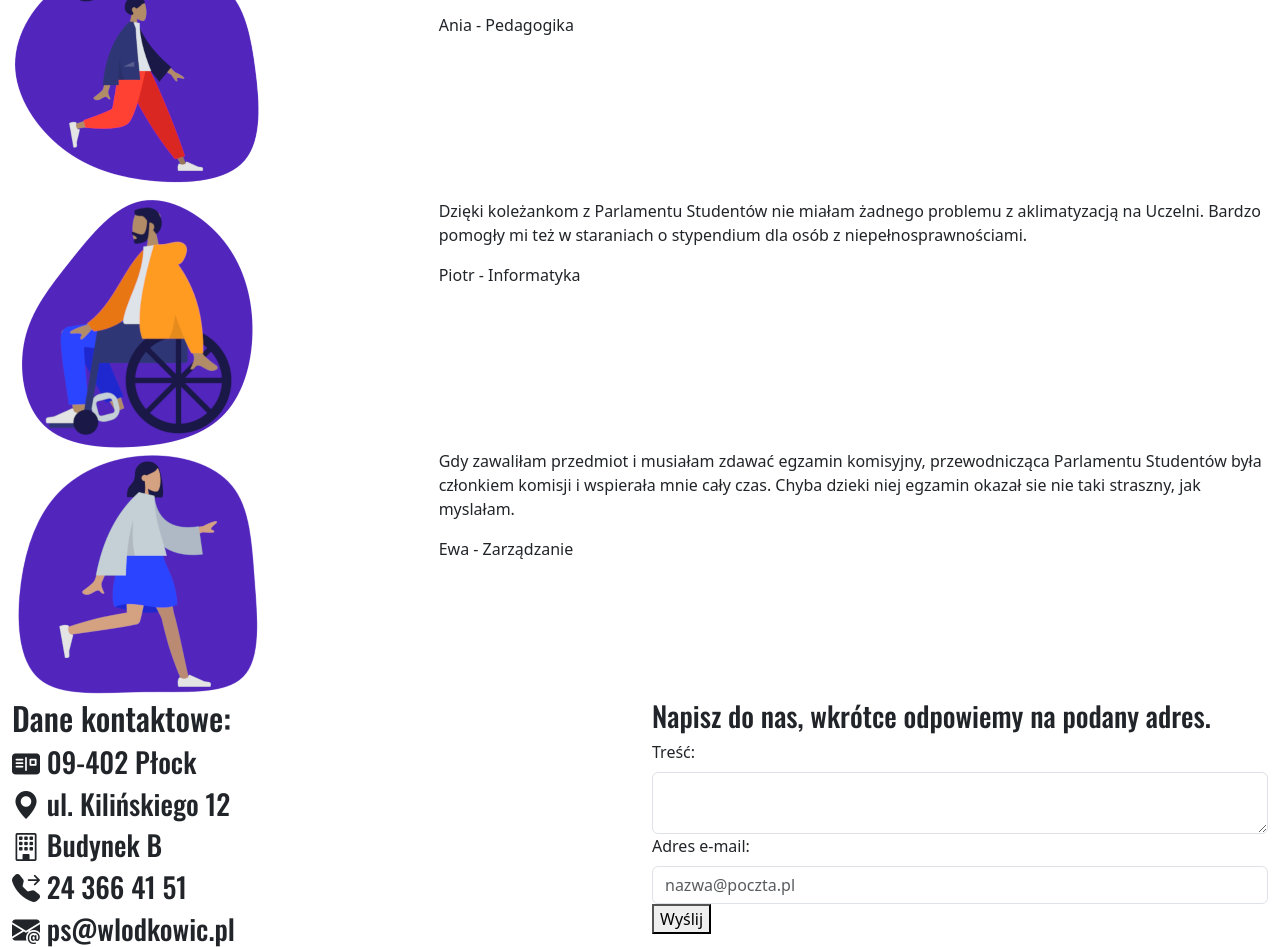
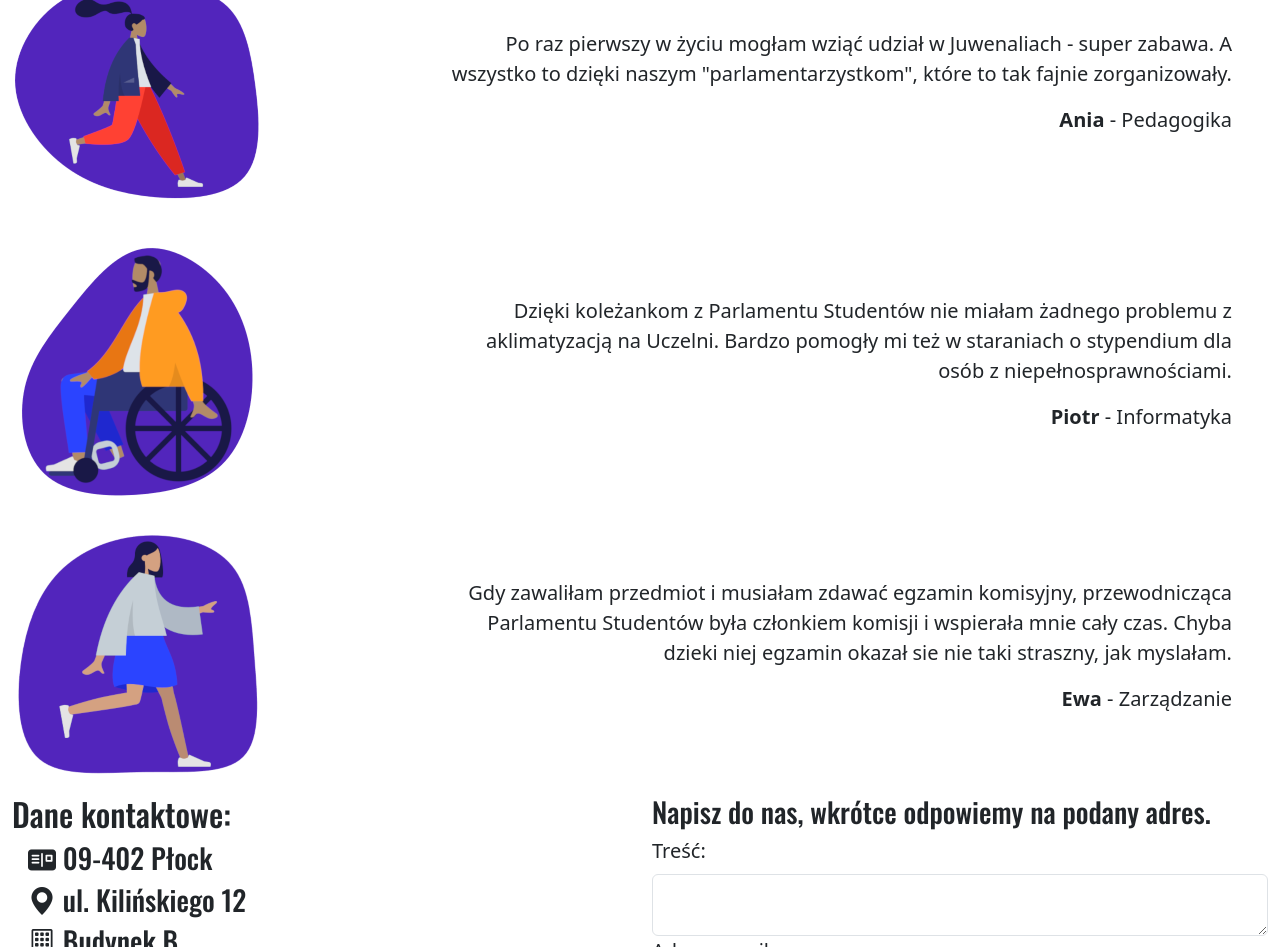
Before and after one commit to Kepczyn/Kepczyn.github.io, a plain HTML site: page index.html in a window 1280 px wide. Shown: the part 2670-3617 px from the top of the page. Drawn offline with nearby package versions, Linux system fonts and the light colour scheme.

Commit message:
Korekta sekcji Kontakt

```diff
--- a/index.html
+++ b/index.html
@@ -187,40 +187,40 @@
     </div>
     <div class="triangle-bottom"></div>
     <!-- Opinie (testimonials) -->
-    <section>
-      <div class="row">
+    <section class="testimonials">
+      <div class="row py-3 align-items-center">
         <div class="col-4">
           <img src="img/testim01.png" alt="Studentka" class="img-fluid">
         </div>
-        <div class="col-8">
+        <div class="col-8 pe-5 fs-5 text-end">
           <p>Po raz pierwszy w życiu mogłam wziąć udział w Juwenaliach - super zabawa. A wszystko to dzięki naszym "parlamentarzystkom", które to tak fajnie zorganizowały.</p>
-          <p>Ania - Pedagogika</p>
+          <p><b>Ania</b> - Pedagogika</p>
         </div>
       </div>
-      <div class="row">
+      <div class="row py-3 align-items-center"">
         <div class="col-4">
           <img src="img/testim02.png" alt="Student na wózku inwalidzkim" class="img-fluid">
         </div>
-        <div class="col-8">
+        <div class="col-8 pe-5 fs-5 text-end">
           <p>Dzięki koleżankom z Parlamentu Studentów nie miałam żadnego problemu z aklimatyzacją na Uczelni. Bardzo pomogły mi też w staraniach o stypendium dla osób z niepełnosprawnościami.</p>
-          <p>Piotr - Informatyka</p>
+          <p><b>Piotr</b> - Informatyka</p>
         </div>
       </div>
-      <div class="row">
+      <div class="row py-3 align-items-center">
         <div class="col-4">
           <img src="img/testim03.png" alt="Studentka" class="img-fluid">
         </div>
-        <div class="col-8">
+        <div class="col-8 pe-5 fs-5 text-end">
           <p>Gdy zawaliłam przedmiot i musiałam zdawać egzamin komisyjny, przewodnicząca Parlamentu Studentów była członkiem komisji i wspierała mnie cały czas. Chyba dzieki niej egzamin okazał sie nie taki straszny, jak myslałam.</p>
-          <p>Ewa - Zarządzanie</p>
+          <p><b>Ewa</b> - Zarządzanie</p>
         </div>
       </div>
     </section>
     <!-- Kontakt -->
-    <div class="row">
-      <section class="col-md-6">
+    <div class="row" id="contact">
+      <section class="col-md-6 contact_address">
         <h2>Dane kontaktowe:</h2>
-          <div>
+          <div class="ps-3">
             <h3><i class="bi bi-postcard-fill"></i> 09-402 Płock</h3>
             <h3><i class="bi bi-geo-alt-fill"></i> ul. Kilińskiego 12</h3>
             <h3><i class="bi bi-building"></i> Budynek B</h3>
@@ -228,18 +228,18 @@
             <h3><i class="bi bi-envelope-at-fill"></i> ps@wlodkowic.pl</h3>
           </div>
       </section>
-      <section class="col-md-6">
+      <section class="col-md-6 contact_form">
         <h3>Napisz do nas, wkrótce odpowiemy na podany adres.</h3>
         <form method="post" action="mail:ps@wlodkowic.pl?subject=Kontakt">
           <div>
-            <label for="content" class="form-label">Treść:</label>
+            <label for="content" class="form-label fs-5">Treść:</label>
             <textarea name="content" id="content" class="form-control"></textarea>
           </div>
           <div>
-            <label for="e-mail" class="form-label">Adres e-mail:</label>
-            <div>
+            <label for="e-mail" class="form-label fs-5">Adres e-mail:</label>
+            <div class="d-flex justify-content-between">
               <input name="e-mail" id="e-mail" type="email" class="form-control" placeholder="nazwa@poczta.pl">
-              <button type="submit">Wyślij</button>
+              <button type="submit" class="btn btn-purple ms-2">Wyślij</button>
             </div>
           </div>
         </form>
```
